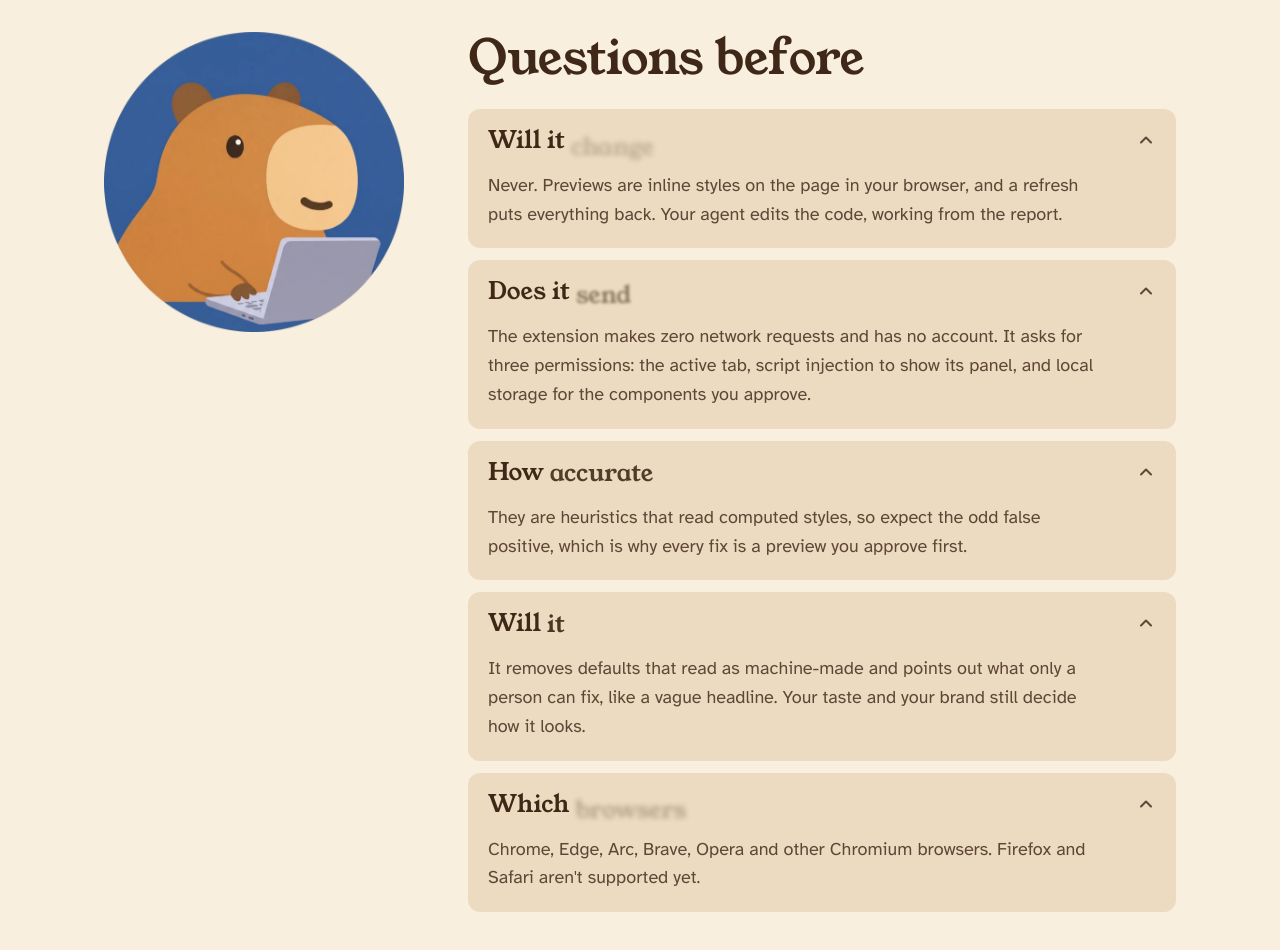
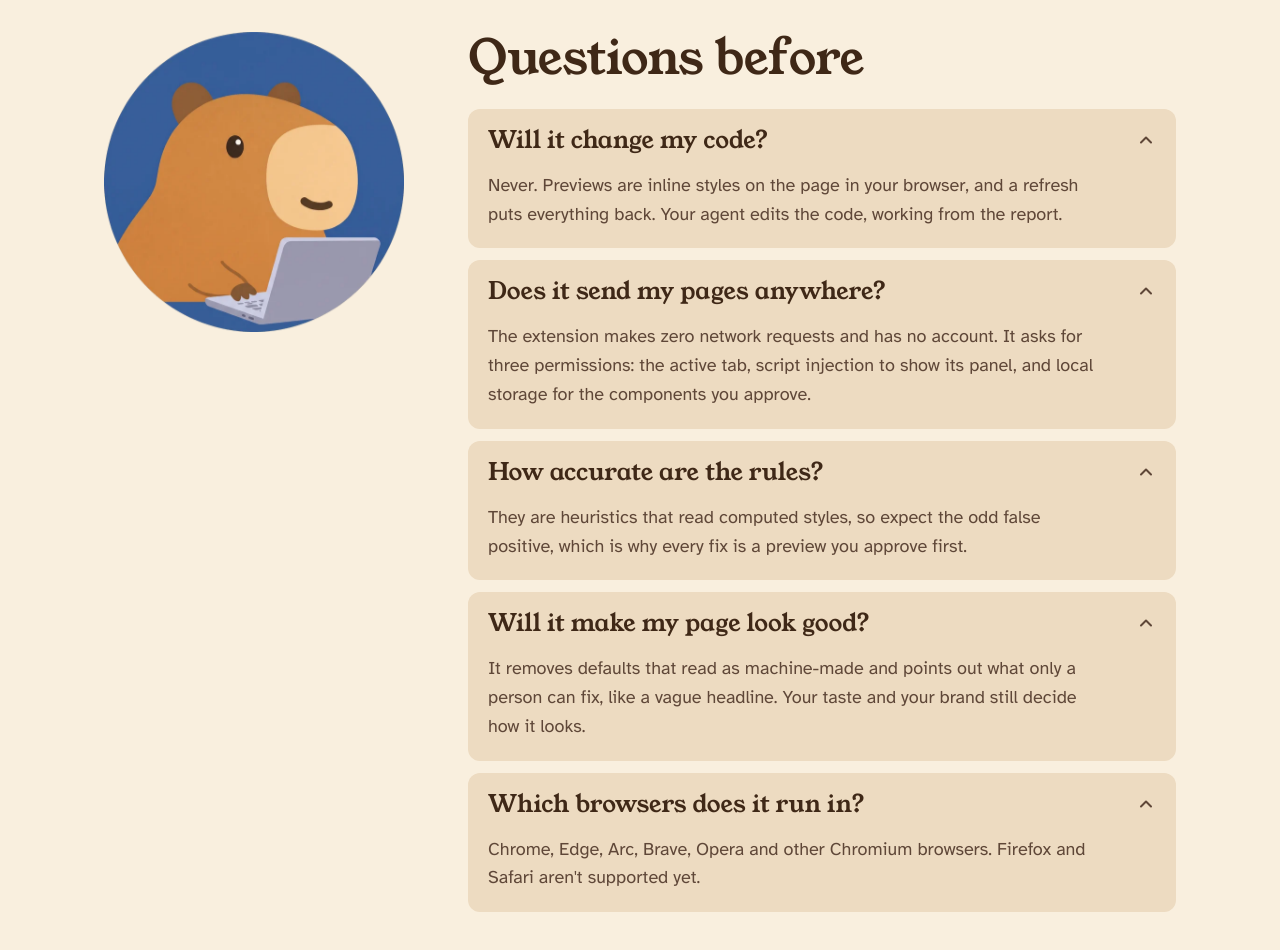
Before and after one commit to mountaintew/yba, a React (Vite) app: page / in a window 1280 px wide. Shown: the part 4340-5290 px from the top of the page. Built offline with nearby package versions, Linux system fonts and the light colour scheme.

Commit message:
Show FAQ question titles without the word-by-word reveal

```diff
--- a/src/components/Faq.jsx
+++ b/src/components/Faq.jsx
@@ -60,7 +60,7 @@ export default function Faq() {
           <div className="qa-list">
             {faq.items.map((item, i) => (
               <details className="qa" key={item.q} open data-index={i} ref={(el) => { itemRefs.current[i] = el; }}>
-                <summary><span><ScrollWords>{item.q}</ScrollWords></span><ChevronIcon /></summary>
+                <summary><span>{item.q}</span><ChevronIcon /></summary>
                 <p>{item.a}</p>
               </details>
             ))}
```
